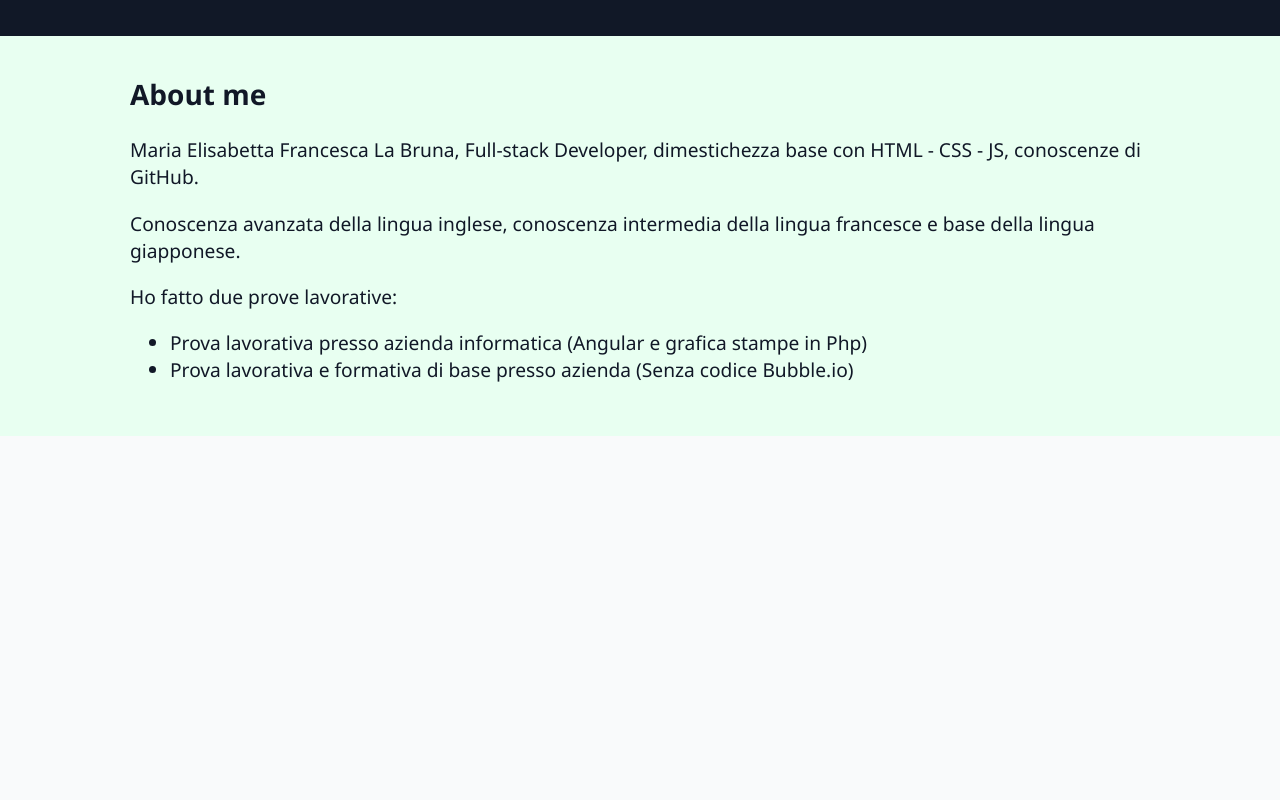
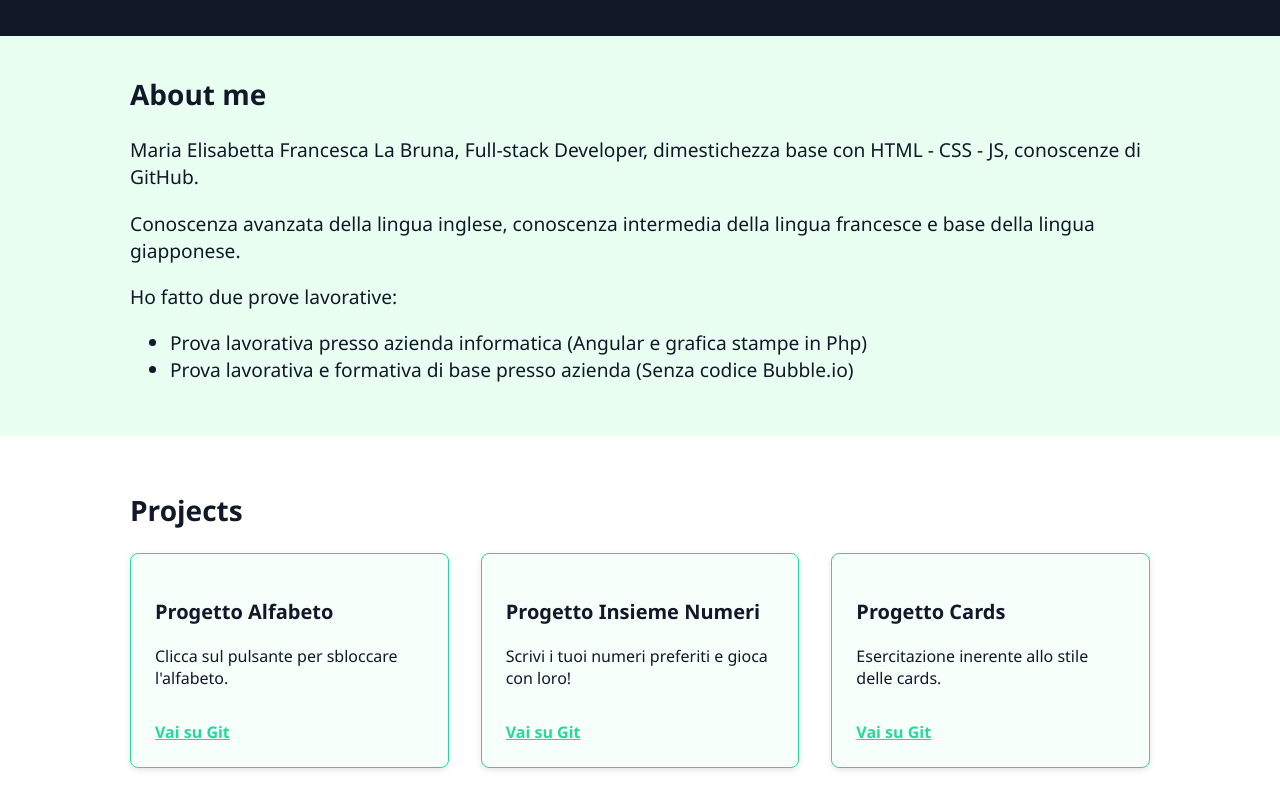
Before and after one commit to LaBrunaElisabetta/DevStudent-Progetto-Riverloop, a plain HTML site: page index.html in a window 1280 px wide. Shown: the part 470-1270 px from the top of the page. Before the commit the page ends 906 px from the top, so only its background shows below. Drawn offline with Linux system fonts and the light colour scheme.

Commit message:
feat: migliorie grafiche e semantica del codice

```diff
--- a/app.js
+++ b/app.js
@@ -68,7 +68,7 @@ if ("IntersectionObserver" in window && sectionsMap.size) {
     },
     {
       root: null,
-      rootMargin: "-35% 0px -35% 0px",
+      rootMargin: "-35% 0px -30% 0px",
       threshold: [0, 0.25, 0.5, 0.75, 1],
     }
   );
--- a/index.html
+++ b/index.html
@@ -78,8 +78,7 @@
             <p>
               Conoscenza avanzata della lingua inglese, conoscenza intermedia della lingua francesce e base della lingua giapponese.
             </p>
-            <p>
-              Ho fatto due prove lavorative:
+            <p> Ho fatto due prove lavorative: </p>
               <ul>
                 <li>
                   Prova lavorativa presso azienda informatica (Angular e grafica stampe in Php)
@@ -88,12 +87,45 @@
                  Prova lavorativa e formativa di base presso azienda (Senza codice Bubble.io)
                 </li>
               </ul>
-            </p>
+
           </div>
         </div>
       </section>
 
       <!-- FINE ABOUT -->
+
+      <!-- PROGETTI -->
+
+        <section id="projects" class="section" aria-labelledby="title-projects">
+    <div class="container">
+        <h2 id="title-projects">Projects</h2>
+
+        <div class="card-wrapper">
+        <article class="card">
+            <h3>Progetto Alfabeto</h3>
+            <p>Clicca sul pulsante per sbloccare l'alfabeto.</p>
+            <a href="https://github.com/LaBrunaElisabetta/Alfabeto" target="_blank">Vai su Git</a>
+        </article>
+
+        <article class="card">
+            <h3>Progetto Insieme Numeri</h3>
+            <p>Scrivi i tuoi numeri preferiti e gioca con loro!</p>
+            <a href="https://github.com/LaBrunaElisabetta/Insieme-Di-Numeri" target="_blank">Vai su Git</a>
+        </article>
+
+        <article class="card">
+            <h3>Progetto Cards</h3>
+            <p>Esercitazione inerente allo stile delle cards.</p>
+            <a href="https://github.com/LaBrunaElisabetta/Esercitazioni-Cards-1" target="_blank">Vai su Git</a>
+        </article>
+        </div>
+    </div>
+    </section>
+
+
+
+
+      <!-- FINE PROGETTI -->
 
     </main>
 
--- a/style.css
+++ b/style.css
@@ -77,6 +77,17 @@ select:focus {
   border-radius: var(--radius);
   padding: 0.6rem;
 }
+
+a:focus {
+  outline: none;
+}
+
+a:focus-visible {
+  outline: 2px solid var(--accent);
+  outline-offset: 1px;
+  border-radius: var(--radius);
+}
+
 
 /* CONTENITORI E SEZIONI */
 
@@ -325,3 +336,47 @@ a {
 .about-content ul li {
   font-size: var(--fs-lg);
 }
+
+/* PROJECTS */
+#projects {
+  background-color: #fff;
+  padding-block: var(--space-3);
+}
+
+
+.card-wrapper {
+  display: grid;
+  grid-template-columns: repeat(auto-fit, minmax(280px, 1fr));
+  gap: var(--space-3);
+  margin-top: var(--space-2);
+}
+
+/* STILE CARD */
+.card {
+  background-color: rgba(219, 255, 238, 0.227);
+  border-radius: var(--radius);
+  border: solid 1px;
+  border-color: var(--brand);
+  padding: var(--space-2);
+  box-shadow: 0 2px 6px rgba(0, 0, 0, 0.1);
+  transition: transform 0.3s ease, box-shadow 0.3s ease;
+}
+
+.card:hover {
+  transform: scale(1.05);
+  box-shadow: 0 4px 12px rgba(0, 0, 0, 0.15);
+}
+
+.card p {
+  font-size: var(--fs-base);
+  margin-bottom: var(--space-1);
+}
+
+
+.card a {
+  display: inline-block;
+  margin-top: var(--space-1);
+  font-weight: 600;
+  color: var(--brand);
+  text-decoration: underline;
+}
```
